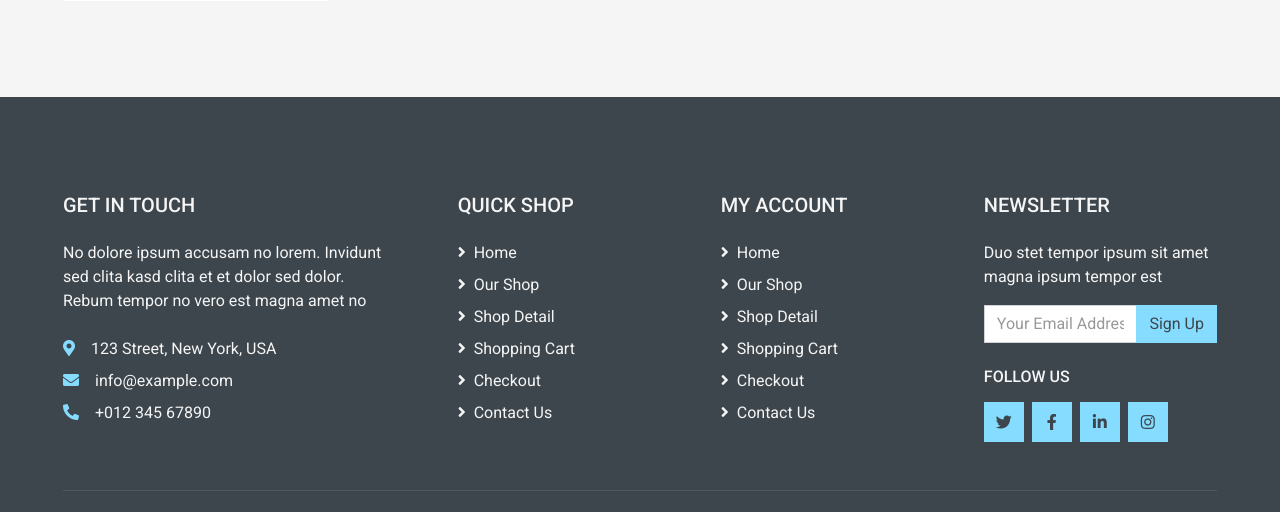
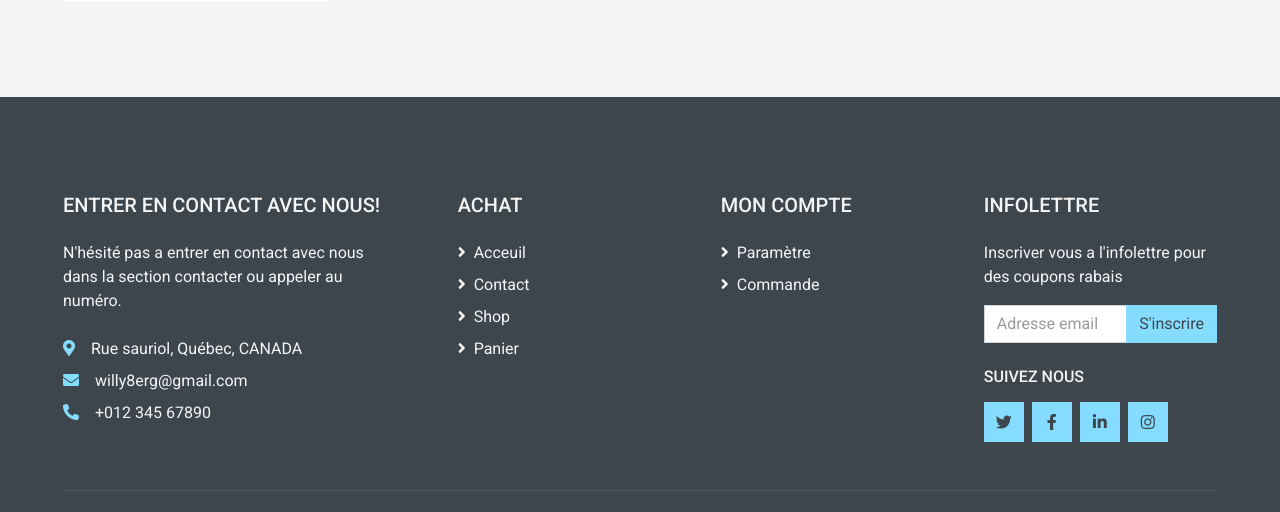
Before and after one commit to WBergeron/SiteCommerceElectronique, a Symfony app: template templates/page/contact.html.twig in a window 1280 px wide. Shown: the part 1412-1924 px from the top of the page. Run offline with Twig, Linux system fonts and the light colour scheme; the template is opened without the code that fills it, so the values that code supplies are empty; some libraries are stand-ins or nearby versions.

Commit message:
Retouche du footer

```diff
--- a/templates/core/base.html.twig
+++ b/templates/core/base.html.twig
@@ -51,10 +51,9 @@
 
 		<!-- Contact Javascript File -->
 		<!-- <script src="mail/jqBootstrapValidation.min.js"></script>
-		<script src="mail/contact.js"></script> -->
+				<script src="mail/contact.js"></script> -->
 
-		<!-- Template Javascript -->
-		<script src="js/main.js"></script>
+		<!-- Template Javascript --><script src="js/main.js"> </script>
 		<script src="js/modal.produit.js"></script>
 
 	</body>
--- a/templates/core/footer.html.twig
+++ b/templates/core/footer.html.twig
@@ -1,74 +1,54 @@
 <div class="container-fluid bg-dark text-secondary mt-5 pt-5">
 	<div class="row px-xl-5 pt-5">
 		<div class="col-lg-4 col-md-12 mb-5 pr-3 pr-xl-5">
-			<h5 class="text-secondary text-uppercase mb-4">Get In Touch</h5>
-			<p class="mb-4">No dolore ipsum accusam no lorem. Invidunt sed clita kasd clita et et dolor sed
-								                            dolor.
-								                            Rebum tempor no vero est magna amet no</p>
-			<p class="mb-2">
-				<i class="fa fa-map-marker-alt text-primary mr-3"></i>123 Street, New York, USA
+			<h5 class="text-secondary text-uppercase mb-4">Entrer en contact avec nous!</h5>
+			<p class="mb-4">
+				N'hésité pas a entrer en contact avec nous dans la section contacter ou appeler au numéro.
 			</p>
 			<p class="mb-2">
-				<i class="fa fa-envelope text-primary mr-3"></i>info@example.com</p>
+				<i class="fa fa-map-marker-alt text-primary mr-3"></i>Rue sauriol, Québec, CANADA
+			</p>
+			<p class="mb-2">
+				<i class="fa fa-envelope text-primary mr-3"></i>willy8erg@gmail.com</p>
 			<p class="mb-0">
 				<i class="fa fa-phone-alt text-primary mr-3"></i>+012 345 67890</p>
 		</div>
 		<div class="col-lg-8 col-md-12">
 			<div class="row">
 				<div class="col-md-4 mb-5">
-					<h5 class="text-secondary text-uppercase mb-4">Quick Shop</h5>
+					<h5 class="text-secondary text-uppercase mb-4">Achat</h5>
 					<div class="d-flex flex-column justify-content-start">
+						<a class="text-secondary mb-2" href="/home">
+							<i class="fa fa-angle-right mr-2"></i>Acceuil</a>
+						<a class="text-secondary mb-2" href="/contact">
+							<i class="fa fa-angle-right mr-2"></i>Contact</a>
+						<a class="text-secondary mb-2" href="{{path("app_catalogue")}}">
+							<i class="fa fa-angle-right mr-2"></i>Shop</a>
 						<a class="text-secondary mb-2" href="#">
-							<i class="fa fa-angle-right mr-2"></i>Home</a>
-						<a class="text-secondary mb-2" href="#">
-							<i class="fa fa-angle-right mr-2"></i>Our
-																                                        Shop</a>
-						<a class="text-secondary mb-2" href="#">
-							<i class="fa fa-angle-right mr-2"></i>Shop
-																                                        Detail</a>
-						<a class="text-secondary mb-2" href="#">
-							<i class="fa fa-angle-right mr-2"></i>Shopping
-																                                        Cart</a>
-						<a class="text-secondary mb-2" href="#">
-							<i class="fa fa-angle-right mr-2"></i>Checkout</a>
-						<a class="text-secondary" href="#">
-							<i class="fa fa-angle-right mr-2"></i>Contact
-																                                        Us</a>
+							<i class="fa fa-angle-right mr-2"></i>Panier</a>
 					</div>
 				</div>
 				<div class="col-md-4 mb-5">
-					<h5 class="text-secondary text-uppercase mb-4">My Account</h5>
+					<h5 class="text-secondary text-uppercase mb-4">Mon compte</h5>
 					<div class="d-flex flex-column justify-content-start">
 						<a class="text-secondary mb-2" href="#">
-							<i class="fa fa-angle-right mr-2"></i>Home</a>
+							<i class="fa fa-angle-right mr-2"></i>Paramètre</a>
 						<a class="text-secondary mb-2" href="#">
-							<i class="fa fa-angle-right mr-2"></i>Our
-																                                        Shop</a>
-						<a class="text-secondary mb-2" href="#">
-							<i class="fa fa-angle-right mr-2"></i>Shop
-																                                        Detail</a>
-						<a class="text-secondary mb-2" href="#">
-							<i class="fa fa-angle-right mr-2"></i>Shopping
-																                                        Cart</a>
-						<a class="text-secondary mb-2" href="#">
-							<i class="fa fa-angle-right mr-2"></i>Checkout</a>
-						<a class="text-secondary" href="#">
-							<i class="fa fa-angle-right mr-2"></i>Contact
-																                                        Us</a>
+							<i class="fa fa-angle-right mr-2"></i>Commande</a>
 					</div>
 				</div>
 				<div class="col-md-4 mb-5">
-					<h5 class="text-secondary text-uppercase mb-4">Newsletter</h5>
-					<p>Duo stet tempor ipsum sit amet magna ipsum tempor est</p>
+					<h5 class="text-secondary text-uppercase mb-4">Infolettre</h5>
+					<p>Inscriver vous a l'infolettre pour des coupons rabais</p>
 					<form action="">
 						<div class="input-group">
-							<input type="text" class="form-control" placeholder="Your Email Address">
+							<input type="text" class="form-control" placeholder="Adresse email">
 							<div class="input-group-append">
-								<button class="btn btn-primary">Sign Up</button>
+								<button class="btn btn-primary">S'inscrire</button>
 							</div>
 						</div>
 					</form>
-					<h6 class="text-secondary text-uppercase mt-4 mb-3">Follow Us</h6>
+					<h6 class="text-secondary text-uppercase mt-4 mb-3">Suivez nous</h6>
 					<div class="d-flex">
 						<a class="btn btn-primary btn-square mr-2" href="#">
 							<i class="fab fa-twitter"></i>
@@ -91,8 +71,7 @@
 		<div class="col-md-6 px-xl-0">
 			<p class="mb-md-0 text-center text-md-left text-secondary">
 				&copy;
-				<a class="text-primary" href="#">Domain</a>. All Rights Reserved. Designed
-										                            by
+				<a class="text-primary" href="#">Domain</a>. Tout droit réservé. Désigner par
 				<a class="text-primary" href="https://htmlcodex.com">HTML Codex</a>
 			</p>
 		</div>
```
Also changed, not shown: public/img/payments.png (added).
